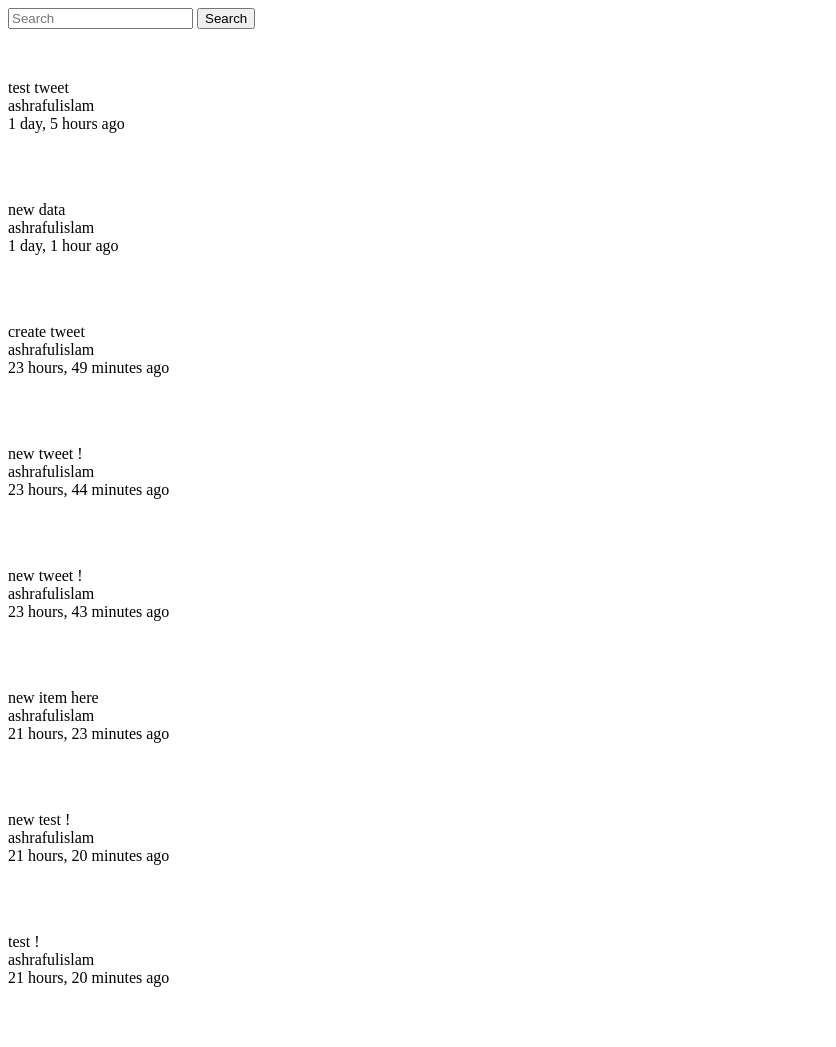
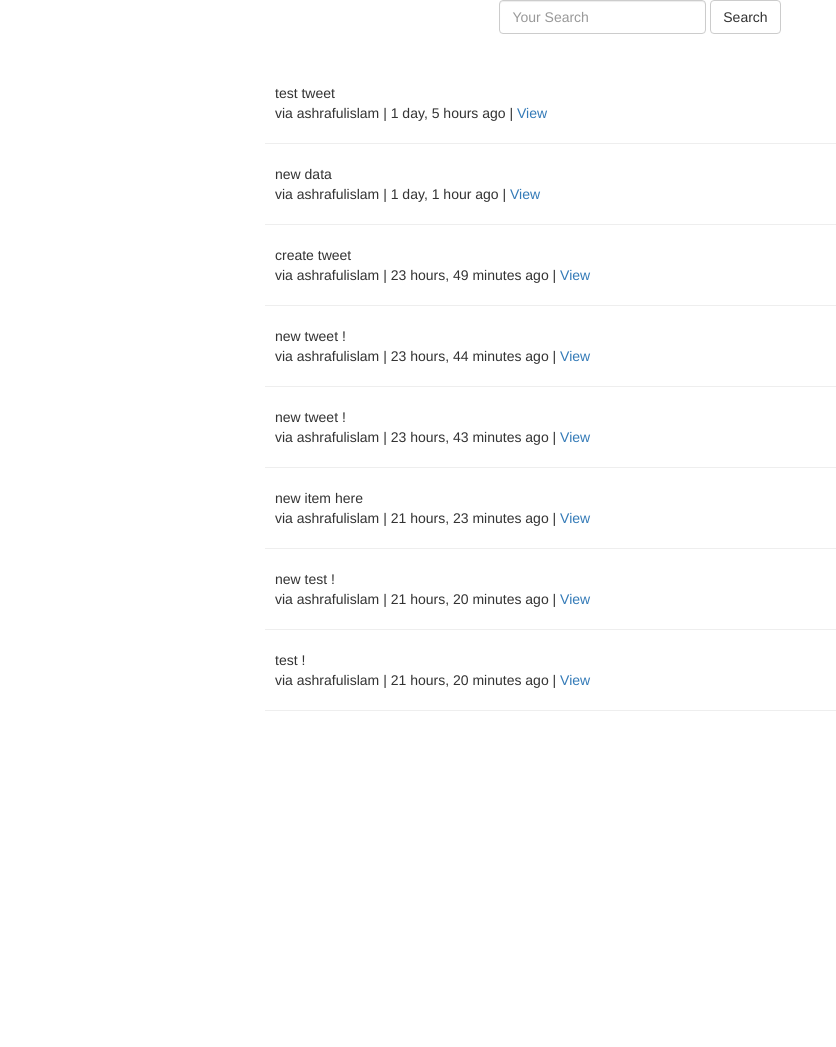
Before and after one commit to alvee32/Django_WebApp, a Django app: page /tweet/ in a window 1280 px wide. Shown: the whole page, without its empty margins (0-836 px from the left). After the commit the page ends 711 px from the top, so only its background shows below. Run offline with Django 3.2, Linux system fonts and the light colour scheme; data comes from the database, SQL or seed files in the repository; some libraries are stand-ins or nearby versions.

Commit message:
bootstrap object

```diff
--- a/tweetme/src/templates/base.html
+++ b/tweetme/src/templates/base.html
@@ -8,7 +8,7 @@
     <title>{% block title %}Tweetme.co{% endblock title %} </title>
 
     <!-- Bootstrap -->
-    <link href="{% static 'css/bootstrap.min.css' %" rel="stylesheet">
+    <link href="{% static 'css/bootstrap.min.css' %}" rel="stylesheet">
     <!--<link rel="stylesheet" href="https://maxcdn.bootstrapcdn.com/bootstrap/3.3.7/css/bootstrap.min.css" > -->
 
     <!-- HTML5 shim and Respond.js for IE8 support of HTML5 elements and media queries -->
@@ -26,7 +26,7 @@
     <!-- jQuery (necessary for Bootstrap's JavaScript plugins) -->
     <script src="https://ajax.googleapis.com/ajax/libs/jquery/1.12.4/jquery.min.js"></script>
     <!-- Include all compiled plugins (below), or include individual files as needed -->
-    <script src="{% static 'js/bootstrap.min.js' %"></script>
+    <script src="{% static 'js/bootstrap.min.js' %}"></script>
     <!--<script src="https://maxcdn.bootstrapcdn.com/bootstrap/3.3.7/js/bootstrap.min.js"> -->
     </script>
   </body>
--- a/tweetme/src/templates/home.html
+++ b/tweetme/src/templates/home.html
@@ -6,4 +6,5 @@
 
 {% block content %}
 <h1>Hello, World Again!</h1>
+
 {% endblock content %}
--- a/tweetme/src/tweetme/settings/local.py
+++ b/tweetme/src/tweetme/settings/local.py
@@ -119,7 +119,7 @@ USE_TZ = True
 # Static files (CSS, JavaScript, Images)
 # https://docs.djangoproject.com/en/1.10/howto/static-files/
 
-STATIC_URL = '/ static/'
+STATIC_URL = '/static/'
 
 STATICFILES_DIRS = [
      os.path.join(BASE_DIR, "static-storage"),
--- a/tweetme/src/tweets/templates/tweets/search_form.html
+++ b/tweetme/src/tweets/templates/tweets/search_form.html
@@ -1,4 +1,10 @@
-<form method='GET' action='{% url "tweet:list" %}'>
-	<input type='text' name='q' placeholder='Search' value='{{ request.GET.q }}' />
-	<input type='submit' value='Search' />
-</form>
+<div class='row'>
+	<div class='col-sm-12 text-center'>
+		<form class="form-inline" method="GET" action="{% url "tweet:list" %}"">
+			<div class="form-group">
+				<input  class="form-control" type="text" name="q" placeholder='Your Search' value='{{ request.GET.q }}' />
+				</div>
+			<input class="btn btn-default" type="submit" value="Search">
+		</form>
+	</div>
+</div>
--- a/tweetme/src/tweets/templates/tweets/tweet_list.html
+++ b/tweetme/src/tweets/templates/tweets/tweet_list.html
@@ -1,12 +1,27 @@
 {% extends "base.html" %}
 
+{% block content %}
 
-{% block content %}
+	<div class='row'>
+		<div class='col-sm-8 col-sm-offset-2'>
 			{% include "tweets/search_form.html" %}<br/>
 		{% for object in object_list %}
-	<p>{{ object.content }}</br>
-	{{ object.user }}</br>
-	{{ object.timestamp|timesince }} ago</p></br></br>
+	    	<div class="media">
+		    	<div class="media-left">
+		    		<a href="#">
+		    		   {% if object.image %}
+		    		       <img class="media-object" src="..." alt="...">
+		    		    {% endif %}
+
+		    		</a>
+		    	</div>
+		    	<div class="media-body">
+
+		    		{{ object.content }}<br/>
+		    		via {{ object.user }} | {{ object.timestamp|timesince }} ago | <a href='{{ object.get_absolute_url }}'>View</a>
+		    	</div>
+			</div>
+			<hr/>
 
 		{% empty %}
 		   {% if request.GET.q %}
@@ -16,4 +31,7 @@
 		   {% endif %}
 		{% endfor %}
 
+		</div>
+	</div>
+
 {% endblock content %}
```
Also changed, not shown: tweetme/src/tweets/templates/tweets/list_view.html (+19 -5 lines), tweetme/src/tweetme/urls.py (line endings or trailing spaces), 4 other files. Lines whose indentation alone changed are shown as unchanged.
